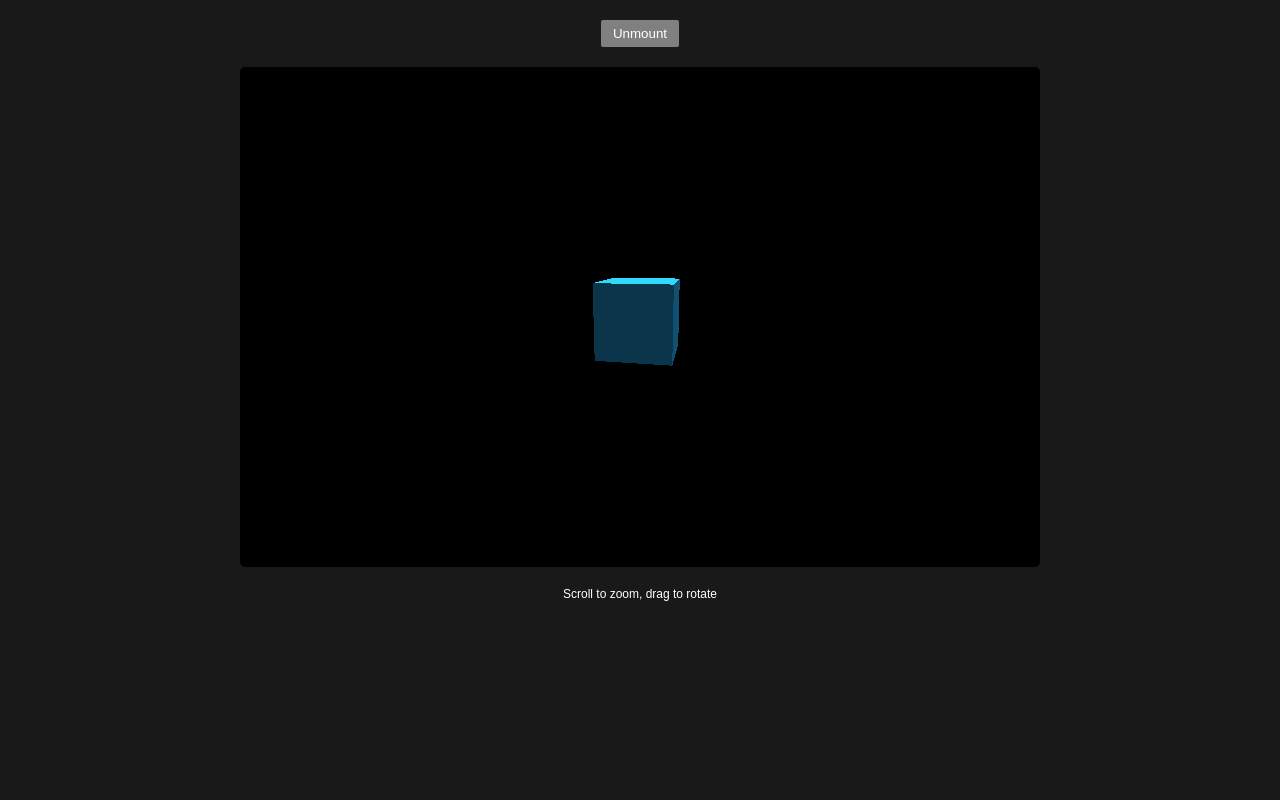
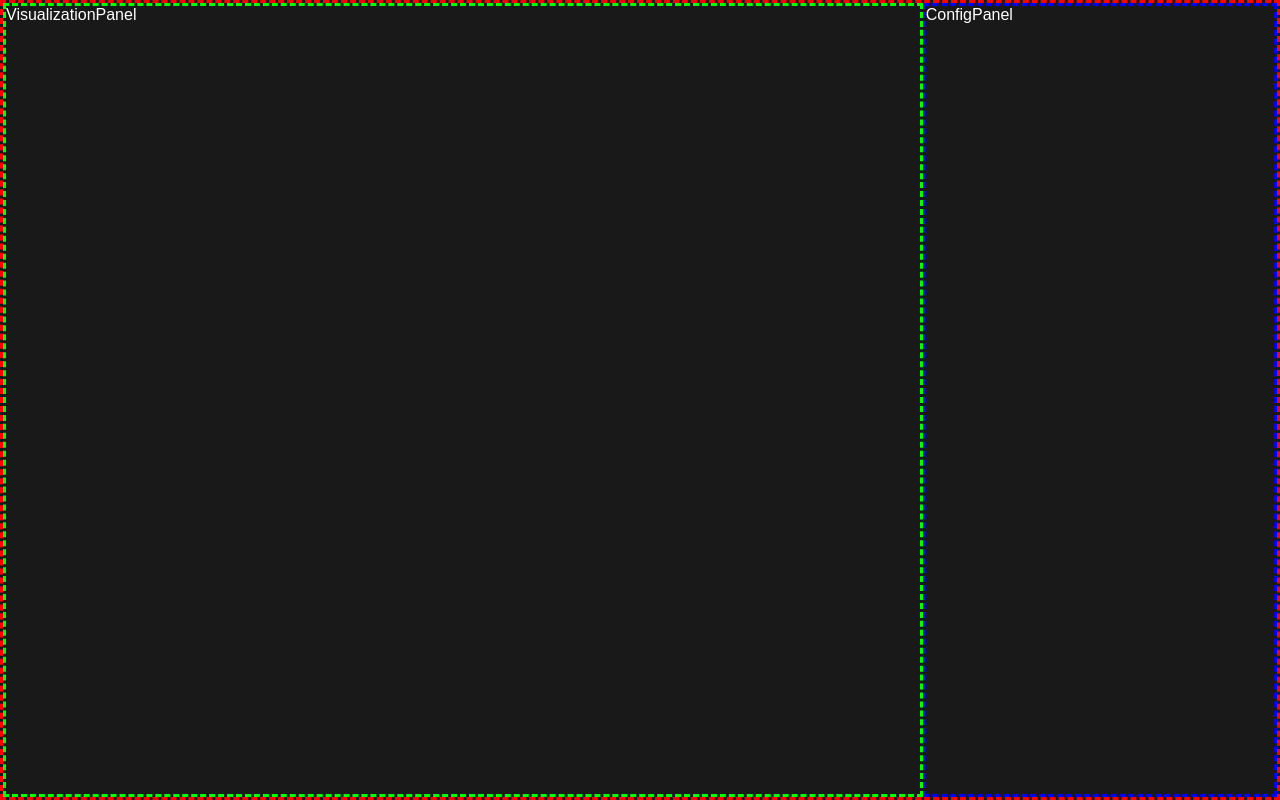
Before and after one commit to nshiff/react-three-demo, a React app: page / in a window 1280 px wide. Built offline with nearby package versions, Linux system fonts and the light colour scheme.

Commit message:
two-column layout

```diff
--- a/public/index.html
+++ b/public/index.html
@@ -21,47 +21,11 @@
       Learn how to configure a non-root public URL by running `npm run build`.
     -->
     <title>React App</title>
-    <style>
-        body {
-            margin: 0;
-            overflow: hidden;
-            background: rgba(0,0,0,0.9);
-            display: flex;
-            align-items: center;
-            justify-content: center;
-            color: white;
-            font: 12px sans-serif;
-        }
-        button {
-            background: gray;
-            color: white;
-            margin: 20px;
-            border: 0;
-            border-radius: 2px;
-            padding: 6px 12px;
-            cursor: pointer;
-            transition: background 0.3s ease-in-out;
-        }
-        button:hover {
-            background: dimgray;
-        }
-        :focus {
-            outline: none;
-        }
-        div {
-            text-align: center;
-            width: 100%;
-            max-width: 800px;
-            border-radius: 5px;
-            overflow: hidden;
-            margin-bottom: 20px;
-        }
-    </style>
 </head>
 
 <body>
 <noscript>
-    You need to enable JavaScript to run this app.
+    Hello! Please enable JavaScript to run this app.
 </noscript>
 <div id="root"></div>
 <!--
--- /dev/null
+++ b/src/components/config-panel.js
@@ -0,0 +1,7 @@
+import React from 'react';
+
+const ConfigPanel = () => {
+    return (<div className="config-panel">ConfigPanel</div>);
+};
+
+export default ConfigPanel;
--- /dev/null
+++ b/src/components/page-container.js
@@ -0,0 +1,14 @@
+import React from 'react';
+import ConfigPanel from './config-panel';
+import VisualizationPanel from './visualization-panel';
+
+const PageContainer = () => {
+    return (
+        <div className="page-container">
+            <VisualizationPanel />
+            <ConfigPanel />
+        </div>
+    );
+};
+
+export default PageContainer;
--- /dev/null
+++ b/src/components/visualization-panel.js
@@ -0,0 +1,7 @@
+import React from 'react';
+
+const VisualizationPanel = () => {
+    return (<div className="visualization-panel">VisualizationPanel</div>);
+};
+
+export default VisualizationPanel;
--- a/src/index.js
+++ b/src/index.js
@@ -1,122 +1,7 @@
-import React, { Component } from "react";
+import React from "react";
 import ReactDOM from "react-dom";
-import * as THREE from 'three';
-import {OrbitControls} from "three/examples/jsm/controls/OrbitControls";
-
-const style = {
-    height: 500 // we can control scene size by setting container dimensions
-};
-
-class App extends Component {
-    componentDidMount() {
-        this.sceneSetup();
-        this.addCustomSceneObjects();
-        this.startAnimationLoop();
-        window.addEventListener('resize', this.handleWindowResize);
-    }
-
-    componentWillUnmount() {
-        window.removeEventListener('resize', this.handleWindowResize);
-        window.cancelAnimationFrame(this.requestID);
-        this.controls.dispose();
-    }
-
-    // Standard scene setup in Three.js. Check "Creating a scene" manual for more information
-    // https://threejs.org/docs/#manual/en/introduction/Creating-a-scene
-    sceneSetup = () => {
-        // get container dimensions and use them for scene sizing
-        const width = this.mount.clientWidth;
-        const height = this.mount.clientHeight;
-
-        this.scene = new THREE.Scene();
-        this.camera = new THREE.PerspectiveCamera(
-            75, // fov = field of view
-            width / height, // aspect ratio
-            0.1, // near plane
-            1000 // far plane
-        );
-        this.camera.position.z = 9; // is used here to set some distance from a cube that is located at z = 0
-        // OrbitControls allow a camera to orbit around the object
-        // https://threejs.org/docs/#examples/controls/OrbitControls
-        this.controls = new OrbitControls( this.camera, this.mount );
-        this.renderer = new THREE.WebGLRenderer();
-        this.renderer.setSize( width, height );
-        this.mount.appendChild( this.renderer.domElement ); // mount using React ref
-    };
-
-    // Here should come custom code.
-    // Code below is taken from Three.js BoxGeometry example
-    // https://threejs.org/docs/#api/en/geometries/BoxGeometry
-    addCustomSceneObjects = () => {
-        const geometry = new THREE.BoxGeometry(2, 2, 2);
-        const material = new THREE.MeshPhongMaterial( {
-            color: 0x156289,
-            emissive: 0x072534,
-            side: THREE.DoubleSide,
-            flatShading: true
-        } );
-        this.cube = new THREE.Mesh( geometry, material );
-        this.scene.add( this.cube );
-
-        const lights = [];
-        lights[ 0 ] = new THREE.PointLight( 0xffffff, 1, 0 );
-        lights[ 1 ] = new THREE.PointLight( 0xffffff, 1, 0 );
-        lights[ 2 ] = new THREE.PointLight( 0xffffff, 1, 0 );
-
-        lights[ 0 ].position.set( 0, 200, 0 );
-        lights[ 1 ].position.set( 100, 200, 100 );
-        lights[ 2 ].position.set( - 100, - 200, - 100 );
-
-        this.scene.add( lights[ 0 ] );
-        this.scene.add( lights[ 1 ] );
-        this.scene.add( lights[ 2 ] );
-    };
-
-    startAnimationLoop = () => {
-        this.cube.rotation.x += 0.01;
-        this.cube.rotation.y += 0.01;
-
-        this.renderer.render( this.scene, this.camera );
-
-        // The window.requestAnimationFrame() method tells the browser that you wish to perform
-        // an animation and requests that the browser call a specified function
-        // to update an animation before the next repaint
-        this.requestID = window.requestAnimationFrame(this.startAnimationLoop);
-    };
-
-    handleWindowResize = () => {
-        const width = this.mount.clientWidth;
-        const height = this.mount.clientHeight;
-
-        this.renderer.setSize( width, height );
-        this.camera.aspect = width / height;
-
-        // Note that after making changes to most of camera properties you have to call
-        // .updateProjectionMatrix for the changes to take effect.
-        this.camera.updateProjectionMatrix();
-    };
-
-    render() {
-        return <div style={style} ref={ref => (this.mount = ref)} />;
-    }
-}
-
-class Container extends React.Component {
-    state = {isMounted: true};
-
-    render() {
-        const {isMounted = true} = this.state;
-        return (
-            <>
-                <button onClick={() => this.setState(state => ({isMounted: !state.isMounted}))}>
-                    {isMounted ? "Unmount" : "Mount"}
-                </button>
-                {isMounted && <App />}
-                {isMounted && <div>Scroll to zoom, drag to rotate</div>}
-            </>
-        )
-    }
-}
+import PageContainer from "./components/page-container";
+import "./styles.css";
 
 const rootElement = document.getElementById("root");
-ReactDOM.render(<Container />, rootElement);
+ReactDOM.render(<PageContainer />, rootElement);
--- /dev/null
+++ b/src/styles.css
@@ -0,0 +1,43 @@
+body {
+    margin: 0;
+    overflow: hidden;
+    background: rgba(0,0,0,0.9);
+    /* display: flex; */
+    align-items: center;
+    /* justify-content: center; */
+    color: white;
+    font-family: sans-serif;
+}
+button {
+    background: gray;
+    color: white;
+    margin: 20px;
+    border: 0;
+    border-radius: 2px;
+    padding: 6px 12px;
+    cursor: pointer;
+    transition: background 0.3s ease-in-out;
+}
+button:hover {
+    background: dimgray;
+}
+:focus {
+    outline: none;
+}
+
+* {
+    box-sizing: border-box;
+}
+.page-container {
+    border: 3px dashed red;
+    display: flex;
+    height: 100vh;
+}
+.visualization-panel {
+    border: 3px dashed lime;
+    flex-grow: 3;
+}
+.config-panel {
+    border: 3px dashed blue;
+    flex-grow: 1;
+}
```
Also changed, not shown: 1 other file.
